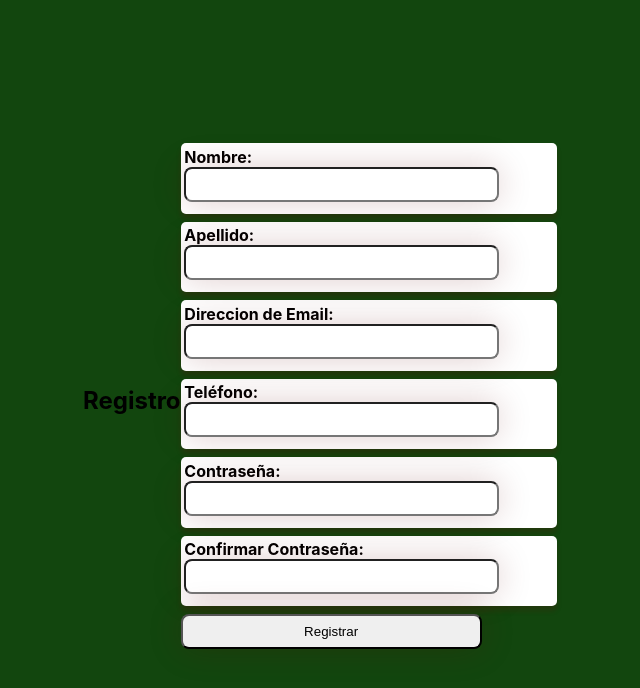
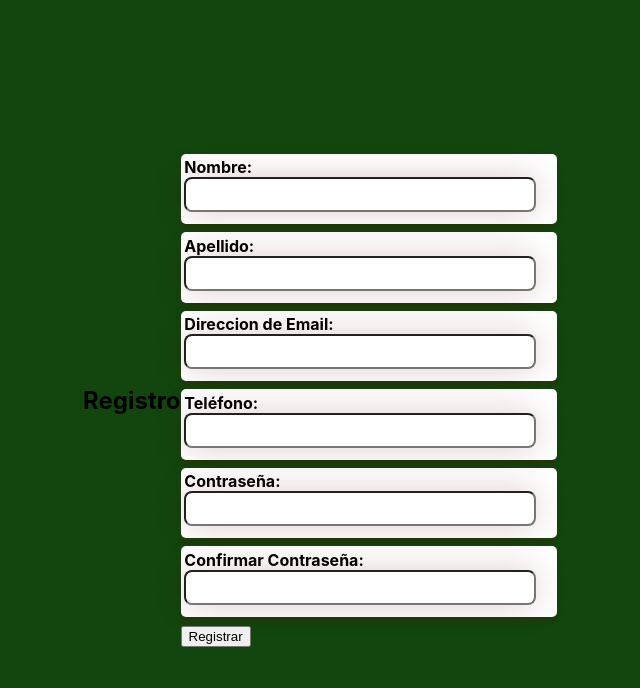
Before and after one commit to JuanIgnacioMarchetto/Clase-6---Ejercitaci-n, a React (Create React App) app: page / in a window 1280 px wide. Shown: the top 688 px of the page, without its empty margins (320-960 px from the left). Built offline with nearby package versions, Linux system fonts and the light colour scheme.

Commit message:
22/11/2023_08:14

```diff
--- a/src/components/Form.css
+++ b/src/components/Form.css
@@ -20,12 +20,13 @@ label {
   margin-bottom: 8px;
   font-weight: bold;
 }
-input,
-button {
+input{
     border-radius: 8px;
-    width: 80%;
+   width: 90%;
     height: auto;
     box-shadow: 0 0 34px rgba(97, 10, 10, 0.2);
     padding: 8px;
     margin-bottom: 8px;
+
 }
+button {}
```
